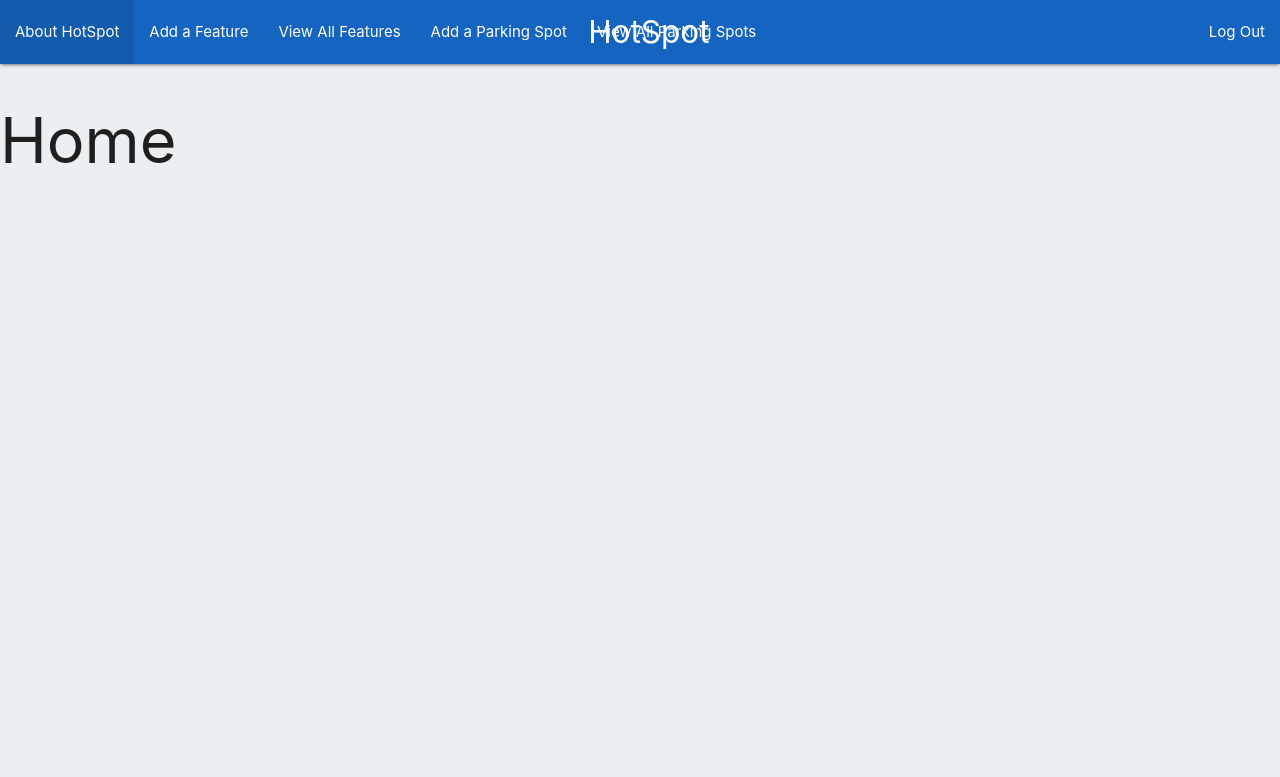
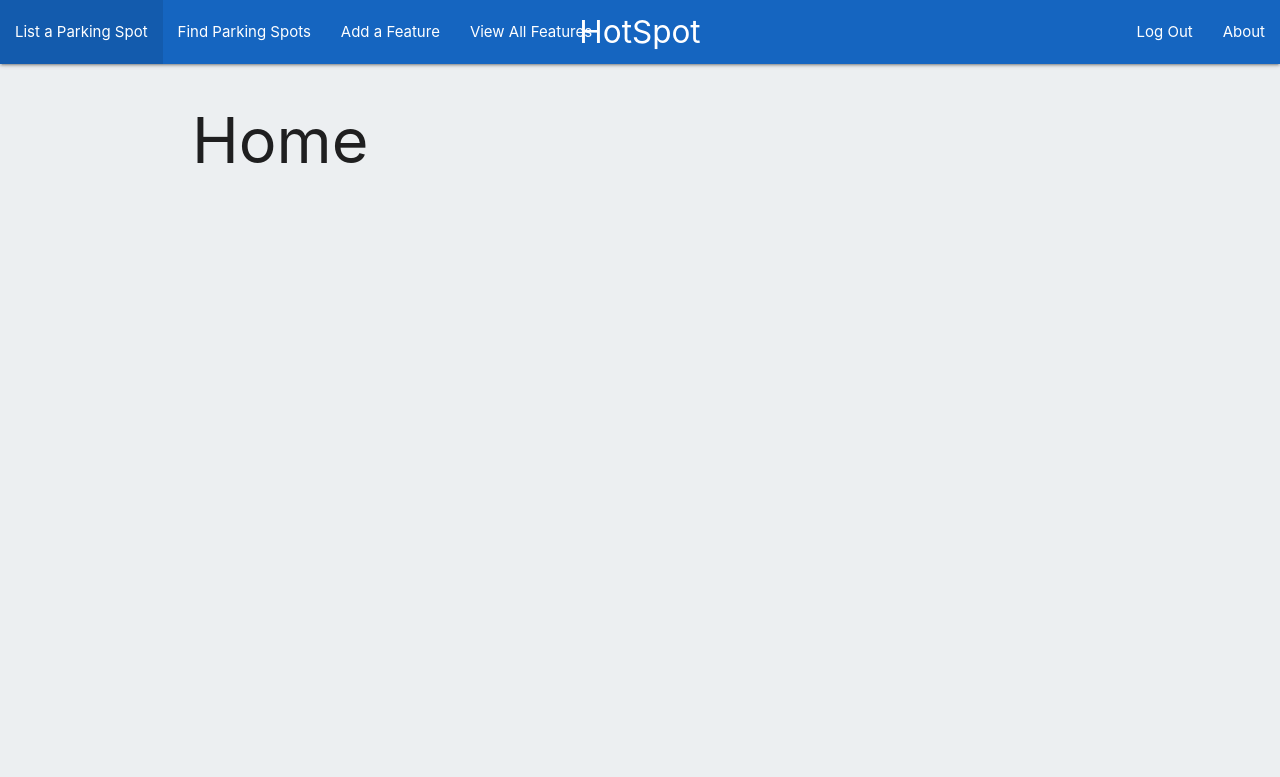
Before and after one commit to evmaloney/hotspot, a Django app: page / in a window 1280 px wide. Shown: the top 777 px of the page. Run offline with Django 4.2, Linux system fonts and the light colour scheme; the visitor is signed in with stand-in values (Sample User, id 1).

Commit message:
Update nav bar

```diff
--- a/main_app/static/css/style.css
+++ b/main_app/static/css/style.css
@@ -13,6 +13,6 @@ footer.page-footer {
   text-align: right;
 }
 
-a {
+nav {
   color: red;
 }
--- a/main_app/templates/base.html
+++ b/main_app/templates/base.html
@@ -18,29 +18,31 @@
     <nav>
       <div class="nav-wrapper blue darken-3">
         <ul>
-          <li><a href="{% url 'home' %}" class="center brand-logo">&nbsp;&nbsp;HotSpot</a></li>
+          <li><a href="{% url 'home' %}" class="center brand-logo">&nbsp;&nbsp;HotSpot&nbsp;&nbsp;</a></li>
         </ul>
-        <ul class="left">
-          <li><a href="{% url 'about' %}">About HotSpot</a></li>
+        <ul>
+          <li class="right"><a href="{% url 'about' %}">About</a></li>
           {% if user.is_authenticated %}
+            <li><a href="{% url 'spots_create' %}">List a Parking Spot</a></li>
+            <li><a href="{% url 'index' %}">Find Parking Spots</a></li>
             <li><a href="{% url 'features_create' %}">Add a Feature</a></li>
             <li><a href="{% url 'features_index' %}">View All Features</a></li>
-            <li><a href="{% url 'spots_create' %}">Add a Parking Spot</a></li>
-            <li><a href="{% url 'index' %}">View All Parking Spots</a></li>
-        </ul>
-        <ul class="right">
-            <li><a href="{% url 'logout' %}">Log Out</a></li>
+            <li class="right"><a href="{% url 'logout' %}">Log Out</a></li>
           {% else %}
-            <li><a href="{% url 'signup' %}">Sign Up</a></li>
-            <li><a href="{% url 'login' %}">Log In</a></li>
+            <ul class="right">
+              <li><a href="{% url 'signup' %}">Sign Up</a></li>
+              <li><a href="{% url 'login' %}">Log In</a></li>
+            </ul>
           {% endif %}
         </ul>
       </div>
     </nav>
   </header>
   <main class="blue-grey lighten-5">
-    {% block content %}
-    {% endblock %}
+    <div class="container">
+      {% block content %}
+      {% endblock %}
+    </div>
   </main>
   <footer class="page-footer blue darken-3">
     <div class="right nav-foot-text">All Rights Reserved, &copy; 2022 HotSpot - by Arevmo &nbsp;</div>
```
Also changed, not shown: main_app/models.py (+5 -2 lines).
